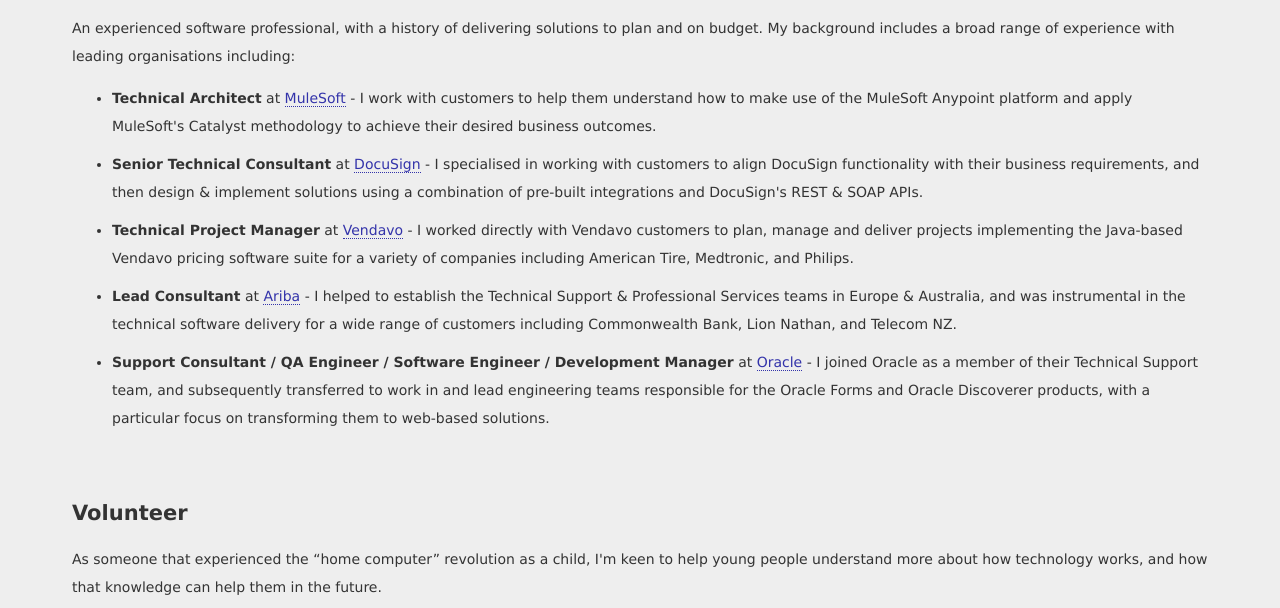
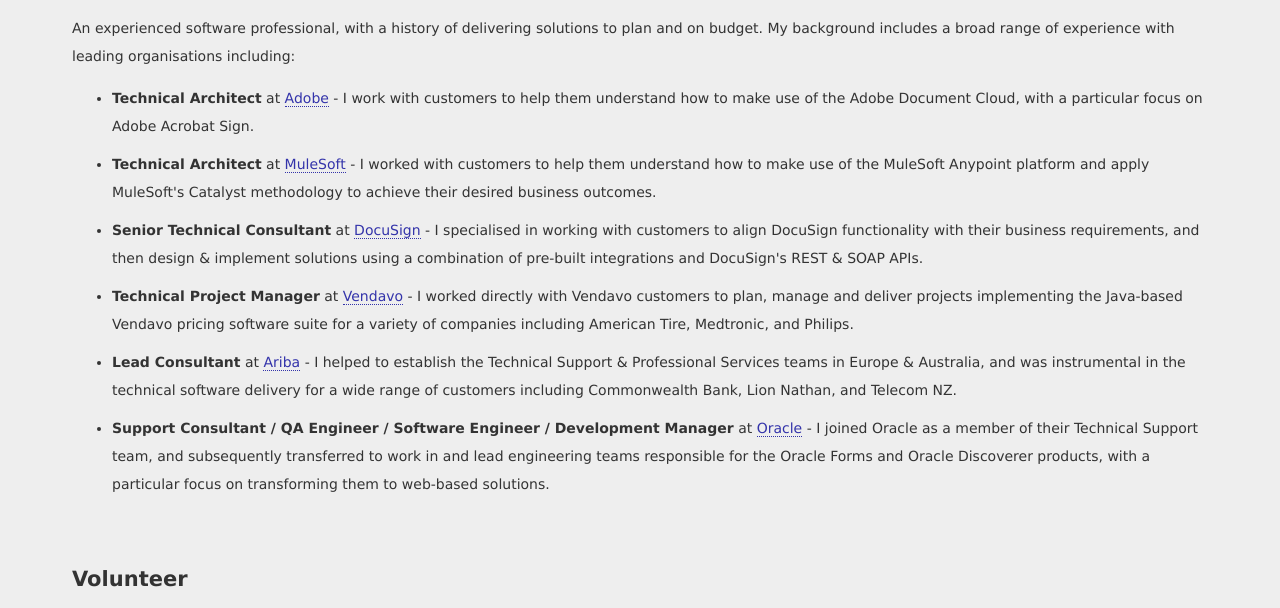
Before and after one commit to cajhughes/cajhughes.github.io, a plain HTML site: page index.html in a window 1280 px wide. Shown: the part 155-763 px from the top of the page. Drawn offline with Linux system fonts and the light colour scheme.

Commit message:
Update index.html

```diff
--- a/index.html
+++ b/index.html
@@ -19,7 +19,8 @@
 		<h2>Work</h2>
         <p>An experienced software professional, with a history of delivering solutions to plan and on budget. My background includes a broad range of experience with leading organisations including:</p>
         <ul>
-			<li><strong>Technical Architect</strong> at <a href="https://www.mulesoft.com">MuleSoft</a> - I work with customers to help them understand how to make use of the MuleSoft Anypoint platform and apply MuleSoft's Catalyst methodology to achieve their desired business outcomes.</li>
+			<li><strong>Technical Architect</strong> at <a href="https://www.adobe.com/uk/sign.html">Adobe</a> - I work with customers to help them understand how to make use of the Adobe Document Cloud, with a particular focus on Adobe Acrobat Sign.</li>
+			<li><strong>Technical Architect</strong> at <a href="https://www.mulesoft.com">MuleSoft</a> - I worked with customers to help them understand how to make use of the MuleSoft Anypoint platform and apply MuleSoft's Catalyst methodology to achieve their desired business outcomes.</li>
             <li><strong>Senior Technical Consultant</strong> at <a href="https://www.docusign.com/">DocuSign</a> - I specialised in working with customers to align DocuSign functionality with their business requirements, and then design &amp; implement solutions using a combination of pre-built integrations and DocuSign's REST &amp; SOAP APIs.</li>
             <li><strong>Technical Project Manager</strong> at <a href="https://www.vendavo.com/">Vendavo</a> - I worked directly with Vendavo customers to plan, manage and deliver projects implementing the Java-based Vendavo pricing software suite for a variety of companies including American Tire, Medtronic, and Philips.</li>
             <li><strong>Lead Consultant</strong> at <a href="https://www.ariba.com/">Ariba</a> - I helped to establish the Technical Support &amp; Professional Services teams in Europe &amp; Australia, and was instrumental in the technical software delivery for a wide range of customers including Commonwealth Bank, Lion Nathan, and Telecom NZ.</li>
```
